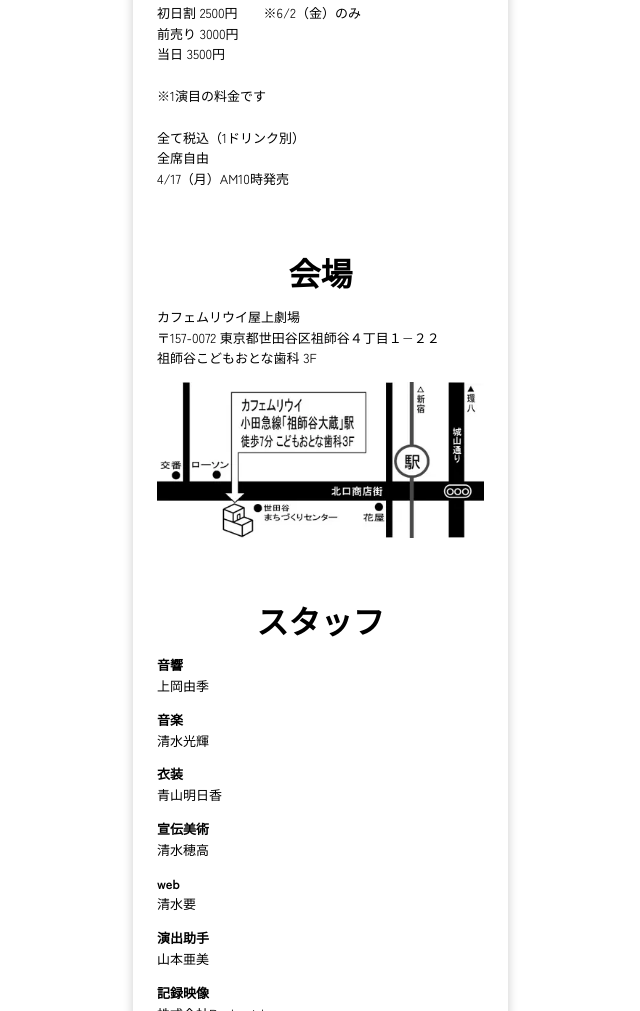
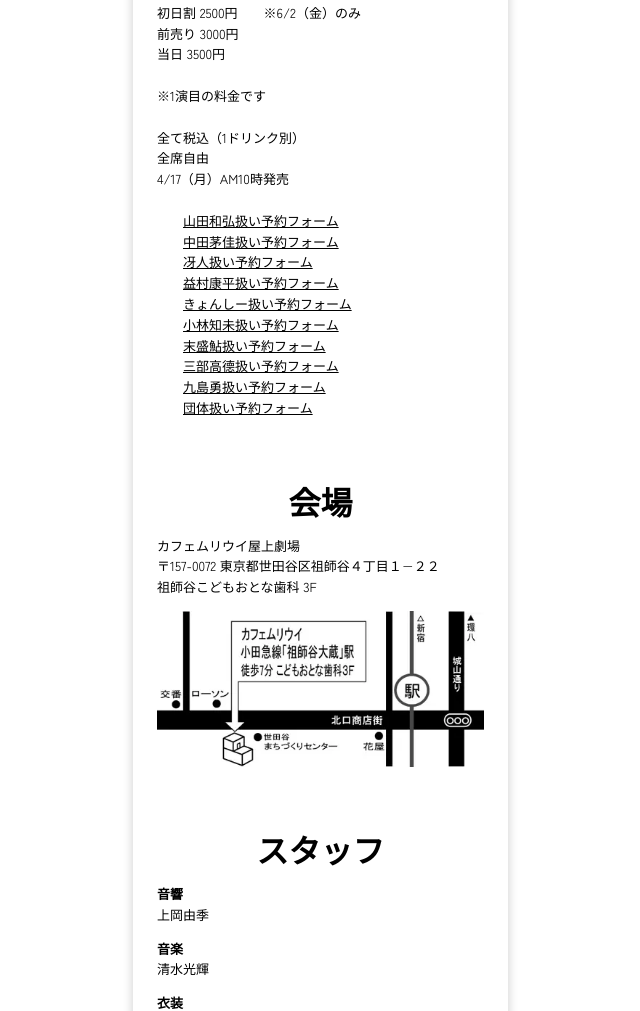
Before and after one commit to geki-cacioepepe/kanku, a plain HTML site: page index.html in a window 1280 px wide. Shown: the part 1877-2888 px from the top of the page, without its empty margins (597-1237 px from the left). Drawn offline with Linux system fonts and the light colour scheme; some packages are replaced by stand-ins of ours.

Commit message:
予約フォーム設置

```diff
--- a/index.html
+++ b/index.html
@@ -194,6 +194,48 @@
               全席自由
               <br />
               4/17（月）AM10時発売
+              <br />
+              <br />
+              　　<a href="https://shibai-engine.net/prism/pc/webform.php?o=anjp1wqp" target="_blank"
+                >山田和弘扱い予約フォーム</a
+              　　>
+              <br />
+              　　<a href="https://shibai-engine.net/prism/pc/webform.php?o=qw1hucy3" target="_blank"
+                >中田茅佳扱い予約フォーム</a
+              　　>
+              <br />
+              　　<a href="https://shibai-engine.net/prism/pc/webform.php?o=gy0ncmcs" target="_blank"
+                >冴人扱い予約フォーム</a
+              　　>
+              <br />
+              　　<a href="https://shibai-engine.net/prism/pc/webform.php?o=wl6es26p" target="_blank"
+                >益村康平扱い予約フォーム</a
+              　　>
+              <br />
+              　　<a href="https://shibai-engine.net/prism/pc/webform.php?o=nmr0n43n" target="_blank"
+                >きょんしー扱い予約フォーム</a
+              　　>
+              <br />
+              　　<a href="https://shibai-engine.net/prism/pc/webform.php?o=grgyzpkj" target="_blank"
+                >小林知未扱い予約フォーム</a
+              　　>
+              <br />
+              　　<a href="https://shibai-engine.net/prism/pc/webform.php?o=qxfptr5u" target="_blank"
+                >末盛鮎扱い予約フォーム</a
+              　　>
+              <br />
+              　　<a href="https://shibai-engine.net/prism/pc/webform.php?o=k2xht4hn" target="_blank"
+                >三部高德扱い予約フォーム</a
+              　　>
+              <br />
+              　　<a href="https://shibai-engine.net/prism/pc/webform.php?o=fl8118dp" target="_blank"
+                >九島勇扱い予約フォーム</a
+              　　>
+              <br />
+              　　<a href="https://shibai-engine.net/prism/pc/webform.php?o=74dqk8wm" target="_blank"
+                >団体扱い予約フォーム</a
+              　　>
+
             </p>
           </section>
           <section id="place">
```
